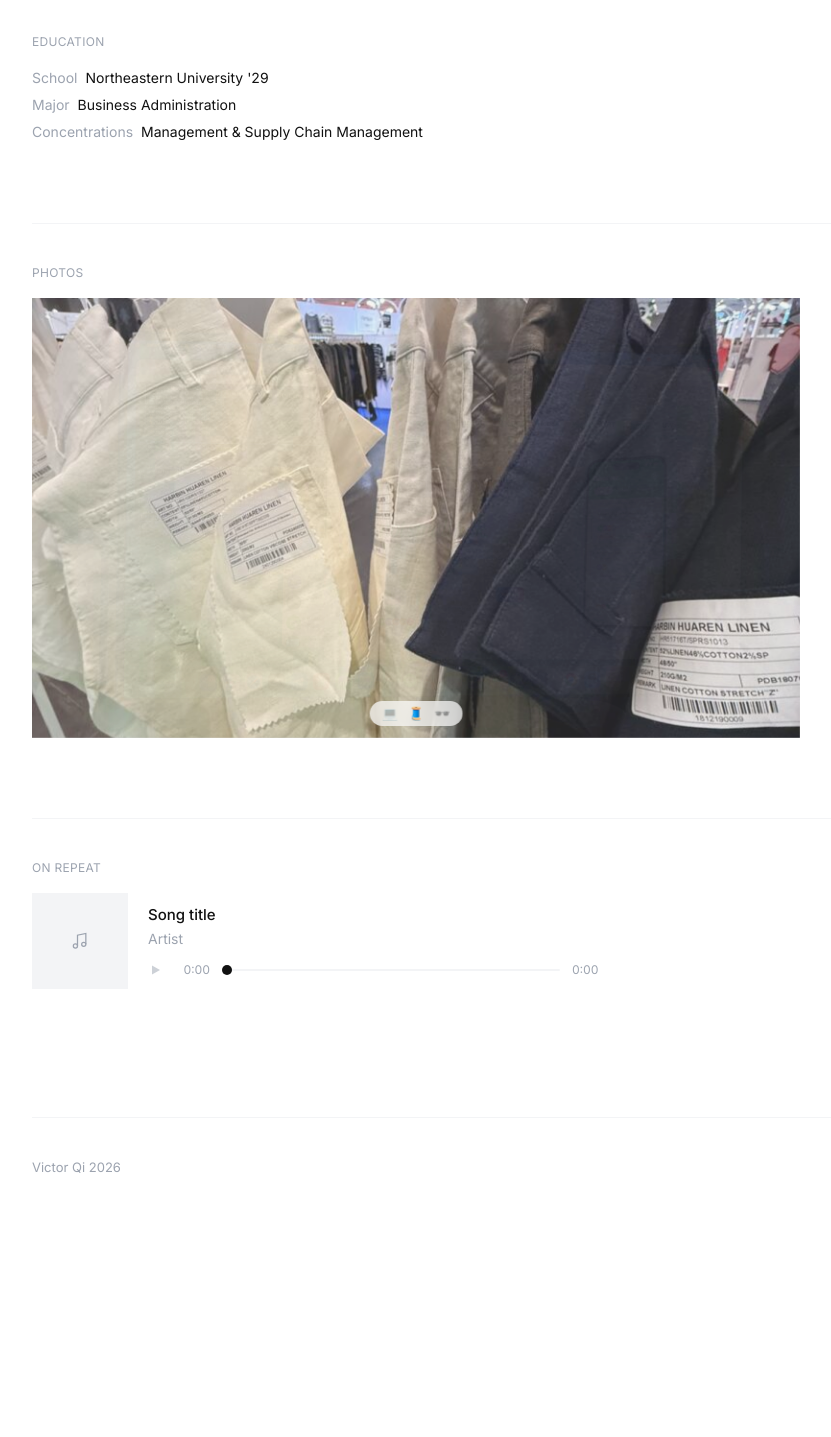
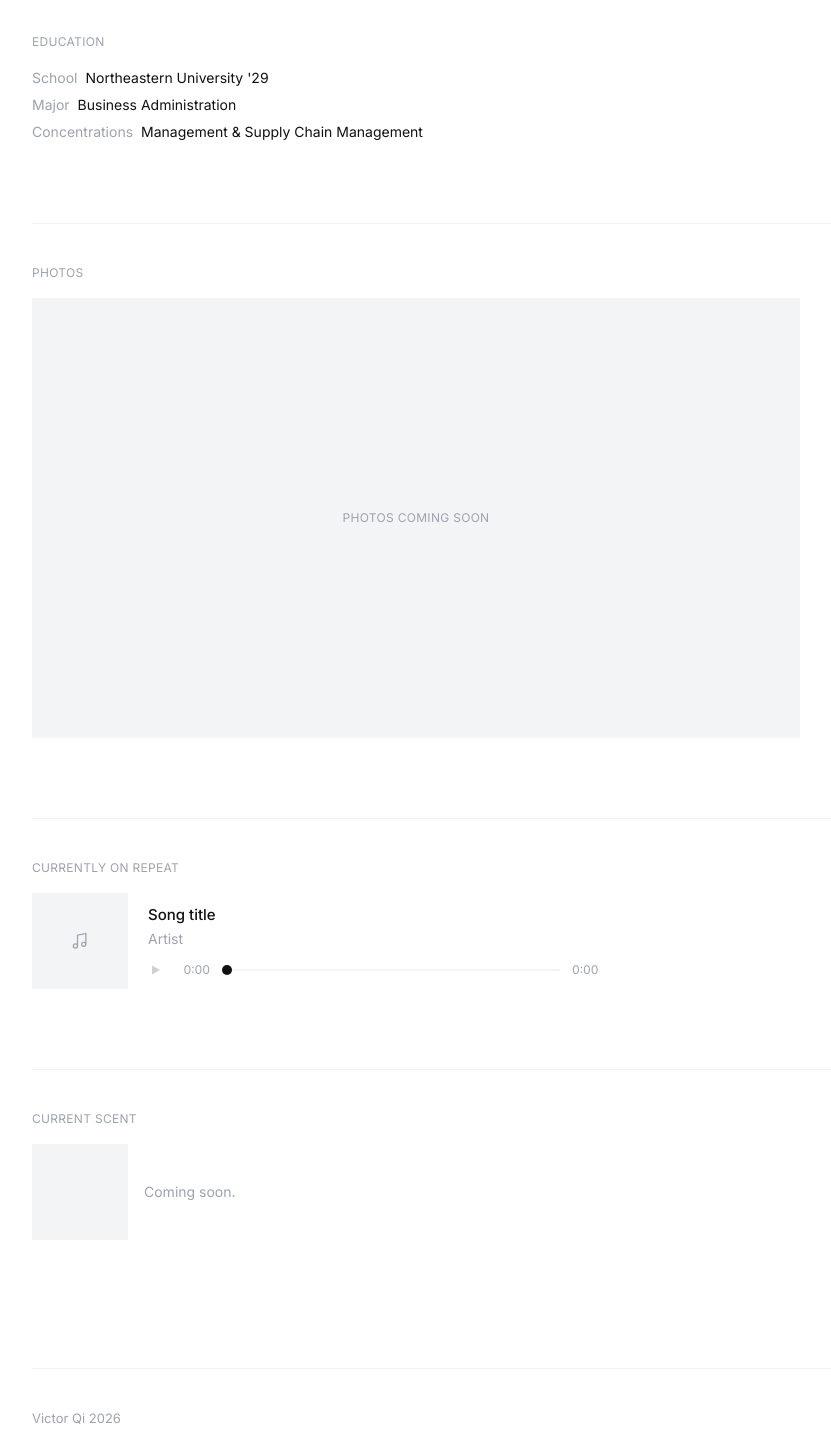
Before and after one commit to stridesz/victor-portfolio, a Next.js app: page /about in a window 1280 px wide. Shown: the part 943-2380 px from the top of the page, without its empty margins (136-967 px from the left). Before the commit the page ends 2161 px from the top, so only its background shows below. Built offline with nearby package versions, Linux system fonts and the light colour scheme.

Commit message:
rename repeat section, add scent slot, clear stand-in photos

```diff
--- a/app/about/page.tsx
+++ b/app/about/page.tsx
@@ -3,7 +3,7 @@ import SiteHeader from "@/components/SiteHeader";
 import SiteFooter from "@/components/SiteFooter";
 import AboutPhotos from "@/components/AboutPhotos";
 import AboutPlayer from "@/components/AboutPlayer";
-import { introSections, education } from "@/data/about";
+import { introSections, education, scent } from "@/data/about";
 
 export const metadata: Metadata = {
   title: "About · Victor Qi",
@@ -76,16 +76,50 @@ export default function AboutPage() {
           </div>
         </section>
 
-        {/* On repeat */}
+        {/* Currently on repeat */}
         <section
-          aria-label="On repeat"
+          aria-label="Currently on repeat"
           className="mt-16 border-t border-placeholder pt-10 md:mt-20"
         >
           <h2 className="text-[12px] uppercase tracking-wide text-meta">
-            On repeat
+            Currently on repeat
           </h2>
           <div className="mt-4 max-w-xl">
             <AboutPlayer />
+          </div>
+        </section>
+
+        {/* Current scent */}
+        <section
+          aria-label="Current scent"
+          className="mt-16 border-t border-placeholder pt-10 md:mt-20"
+        >
+          <h2 className="text-[12px] uppercase tracking-wide text-meta">
+            Current scent
+          </h2>
+          <div className="mt-4 flex max-w-xl items-center gap-4">
+            {scent.photo ? (
+              <span className="relative block h-24 w-24 shrink-0 overflow-hidden bg-placeholder">
+                {/* eslint-disable-next-line @next/next/no-img-element */}
+                <img
+                  src={scent.photo}
+                  alt={scent.name}
+                  className="h-full w-full object-cover"
+                />
+              </span>
+            ) : (
+              <span className="block h-24 w-24 shrink-0 bg-placeholder" />
+            )}
+            <div className="text-[13px] leading-relaxed md:text-sm">
+              {scent.name ? (
+                <>
+                  <p>{scent.name}</p>
+                  {scent.house ? <p className="text-meta">{scent.house}</p> : null}
+                </>
+              ) : (
+                <p className="text-meta">Coming soon.</p>
+              )}
+            </div>
           </div>
         </section>
       </main>
--- a/components/AboutPhotos.tsx
+++ b/components/AboutPhotos.tsx
@@ -23,6 +23,16 @@ export default function AboutPhotos() {
     }, ADVANCE_MS);
     return () => window.clearInterval(id);
   }, [paused, photos.length]);
+
+  if (photos.length === 0) {
+    return (
+      <div className="relative flex aspect-[4/3] max-h-[55vh] w-full items-center justify-center bg-placeholder">
+        <span className="text-[12px] uppercase tracking-wide text-meta">
+          Photos coming soon
+        </span>
+      </div>
+    );
+  }
 
   const openPhoto = () => {
     const photo = photos[photoIndex];
--- a/data/about.ts
+++ b/data/about.ts
@@ -39,39 +39,11 @@ export type AboutPhoto = {
 };
 
 // ---------------------------------------------------------------------------
-// TEMPORARY STAND-IN PHOTOS
-// These reuse existing ledger images purely so the photos card demonstrates
-// real behavior (crossfade, indicators, lightbox). Victor: replace each
-// photo's src/alt/caption/sizeClass/icon, and add or remove photos, once
-// final photos are chosen. Drop the files under public/media/about/ and
-// point src at them (e.g. "/media/about/my-photo.jpg").
+// PHOTOS — awaiting Victor's final picks. Drop files under public/media/about/
+// and add one entry per photo below (src, alt, caption, sizeClass matching the
+// source dimensions, optional emoji icon for the indicator row).
 // ---------------------------------------------------------------------------
-export const aboutPhotos: AboutPhoto[] = [
-  {
-    src: "/media/tablr/tablr-dorm-build.png",
-    alt: "Finishing the first version of Tablr in a freshman dorm",
-    caption:
-      "Finishing the first version of Tablr late at night in my freshman dorm in New York City.",
-    sizeClass: "aspect-[1097/673] max-h-[50vh]",
-    icon: "💻",
-  },
-  {
-    src: "/media/huaren-linen/texworld-fabric-samples.jpeg",
-    alt: "Huaren Linen fabric samples at Texworld NYC",
-    caption:
-      "Huaren Linen fabric samples on display at Texworld NYC in the Javits Center.",
-    sizeClass: "aspect-[800/1067] max-h-[50vh]",
-    icon: "🧵",
-  },
-  {
-    src: "/media/12-pell/men-in-black-halloween.jpg",
-    alt: "Men in Black themed Halloween night at 12 Pell",
-    caption:
-      "Halloween night during freshman year at 12 Pell. Theme: Men in Black.",
-    sizeClass: "aspect-[2160/2880] max-h-[50vh]",
-    icon: "🕶️",
-  },
-];
+export const aboutPhotos: AboutPhoto[] = [];
 
 // Song slot: src and albumArt are intentionally empty (not yet supplied).
 // The player renders fully but stays disabled until src points at a real
@@ -82,3 +54,11 @@ export const track = {
   src: "",
   albumArt: "",
 };
+
+// Scent slot: name, house, and photo are intentionally empty (not yet
+// supplied). Drop the bottle photo under public/media/about/ and fill these in.
+export const scent = {
+  name: "",
+  house: "",
+  photo: "",
+};
```
